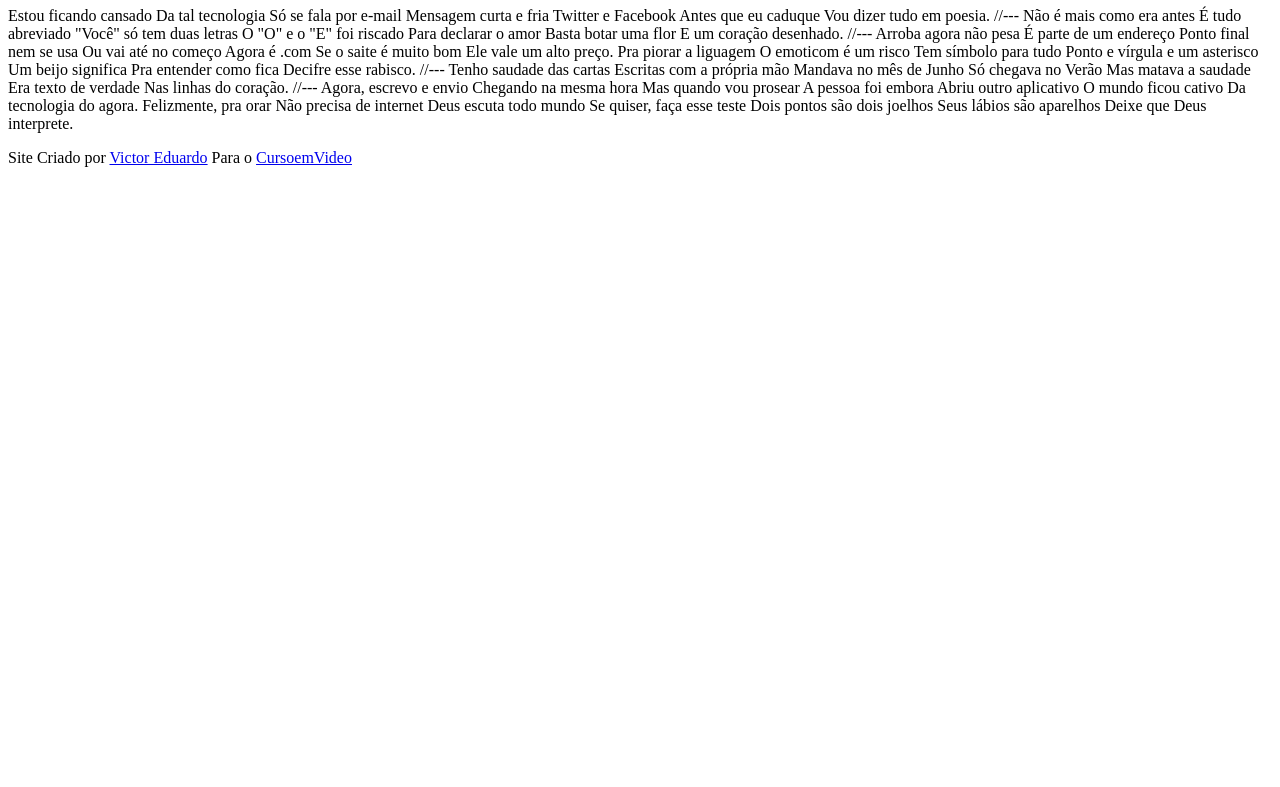
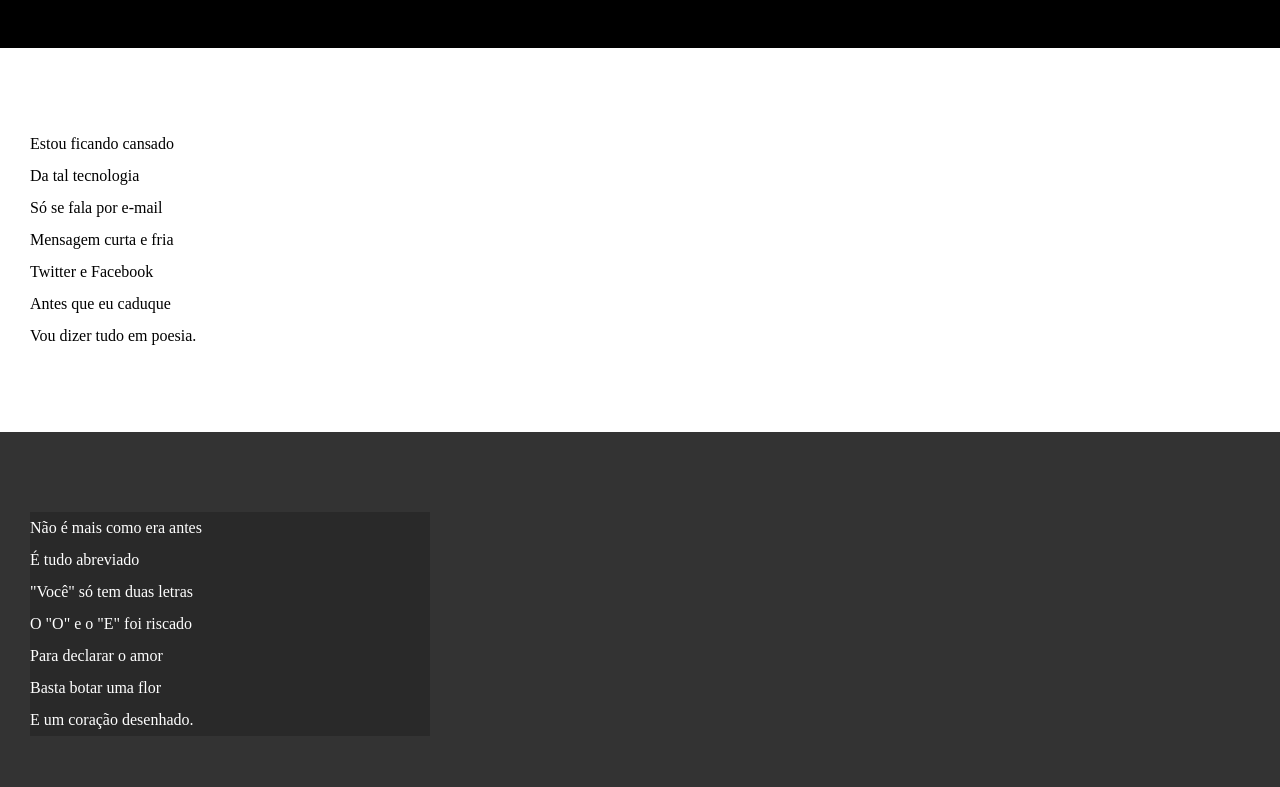
Before and after one commit to victor7z/html-css, a plain HTML site: page desafios/d012/index.html in a window 1280 px wide. Shown: the part 107-894 px from the top of the page. Before the commit the page ends 800 px from the top, so only its background shows below. Drawn offline with Linux system fonts and the light colour scheme.

Commit message:
atualizei estilos dos textos e blocos

```diff
--- a/desafios/d012/index.html
+++ b/desafios/d012/index.html
@@ -4,6 +4,7 @@
     <meta charset="UTF-8">
     <meta name="viewport" content="width=device-width, initial-scale=1.0">
     <title>Cordel Moderno</title>
+    <link rel="stylesheet" href="style.css">
 </head>
 <body>
     <header>
@@ -12,69 +13,88 @@
 
     </header>
 
-    Estou ficando cansado
-    Da tal tecnologia
-    Só se fala por e-mail
-    Mensagem curta e fria
-    Twitter e Facebook
-    Antes que eu caduque
-    Vou dizer tudo em poesia.
+    <section class="normal">
+        <p>
+            Estou ficando cansado <br>
+            Da tal tecnologia <br>
+            Só se fala por e-mail <br>
+            Mensagem curta e fria <br>
+            Twitter e Facebook <br>
+            Antes que eu caduque <br>
+            Vou dizer tudo em poesia.
+        </p>
+    </section>
 
-    //---
+    <section class="imagem">
+        <p>
+            Não é mais como era antes <br>
+            É tudo abreviado <br>
+            "Você" só tem duas letras <br>
+            O "O" e o "E" foi riscado <br>
+            Para declarar o amor <br>
+            Basta botar uma flor <br>
+            E um coração desenhado.
+        </p>
+    </section>
 
-    Não é mais como era antes
-    É tudo abreviado
-    "Você" só tem duas letras
-    O "O" e o "E" foi riscado
-    Para declarar o amor
-    Basta botar uma flor
-    E um coração desenhado.
+    <section class="normal">
 
-    //---
+            <p>
+                Arroba agora não pesa <br>
+                É parte de um endereço <br>
+                Ponto final nem se usa <br>
+                Ou vai até no começo <br>
+                Agora é .com <br>
+                Se o saite é muito bom <br>
+                Ele vale um alto preço. <br>
+            </p>
 
-    Arroba agora não pesa
-    É parte de um endereço
-    Ponto final nem se usa
-    Ou vai até no começo
-    Agora é .com
-    Se o saite é muito bom
-    Ele vale um alto preço.
+            <p>
+                Pra piorar a liguagem <br>
+                O emoticom é um risco <br>
+                Tem símbolo para tudo <br>
+                Ponto e vírgula e um asterisco <br>
+                Um beijo significa <br>
+                Pra entender como fica <br>
+                Decifre esse rabisco.
+            </p>
 
-    Pra piorar a liguagem
-    O emoticom é um risco
-    Tem símbolo para tudo
-    Ponto e vírgula e um asterisco
-    Um beijo significa
-    Pra entender como fica
-    Decifre esse rabisco.
+    </section>
 
-    //---
+    <section class="imagem">
+        <p>
+            Tenho saudade das cartas <br>
+            Escritas com a própria mão <br>
+            Mandava no mês de Junho <br>
+            Só chegava no Verão <br>
+            Mas matava a saudade <br>
+            Era texto de verdade <br>
+            Nas linhas do coração.
+        </p>
+    </section>
 
-    Tenho saudade das cartas
-    Escritas com a própria mão
-    Mandava no mês de Junho
-    Só chegava no Verão
-    Mas matava a saudade
-    Era texto de verdade
-    Nas linhas do coração.
+    <section class="normal">
+        <p>
+            Agora, escrevo e envio <br>
+            Chegando na mesma hora <br>
+            Mas quando vou prosear <br>
+            A pessoa foi embora <br>
+            Abriu outro aplicativo <br>
+            O mundo ficou cativo <br>
+            Da tecnologia do agora. <br>
+        </p>
 
-    //---
+        <p>
+            Felizmente, pra orar <br>
+            Não precisa de internet <br>
+            Deus escuta todo mundo <br>
+            Se quiser, faça esse teste <br>
+            Dois pontos são dois joelhos <br>
+            Seus lábios são aparelhos <br>
+            Deixe que Deus interprete.
+        </p>
 
-    Agora, escrevo e envio
-    Chegando na mesma hora
-    Mas quando vou prosear
-    A pessoa foi embora
-    Abriu outro aplicativo
-    O mundo ficou cativo
-    Da tecnologia do agora.
-
-    Felizmente, pra orar
-    Não precisa de internet
-    Deus escuta todo mundo
-    Se quiser, faça esse teste
-    Dois pontos são dois joelhos
-    Seus lábios são aparelhos
-    Deixe que Deus interprete.
+    </section>
     <footer>
         <p>
             Site Criado por <a href="https://github.com/victor7z" target="_blank">Victor Eduardo</a> Para o <a href="https://www.cursoemvideo.com" target="_blank">CursoemVideo</a>
--- /dev/null
+++ b/desafios/d012/style.css
@@ -0,0 +1,59 @@
+@charset "UTF-8";
+
+* {
+    margin: 0;
+    padding: 0;
+}
+
+html, body {
+    min-height: 100vh;
+    background-color: darkgray;
+}
+header {
+    background-color: black;
+    color: white;
+    text-align: center;
+}
+header > h1 {
+    padding-top: 50px;
+    font-variant: small-caps;
+}
+header > p {
+    padding-bottom: 50px;
+}
+
+header a, footer a {
+    color: white;
+    text-decoration: none;
+    font-weight: bolder;
+}
+header a:hover, footer a:hover {
+    text-decoration: underline;
+}
+
+section {
+    padding: 10vh 0vh;
+    line-height: 2em;
+    padding-left: 30px;
+}
+
+section.normal {
+    background-color: white;
+    color: black;
+
+}
+section.imagem {
+    background-color: rgb(51, 51, 51);
+    color: white;
+}
+section.imagem > p {
+    width: 400px;
+    background-color: rgba(0, 0, 0, 0.205);
+}
+
+footer {
+    padding: 10px;
+    text-align: center;
+    background-color: black;
+    color: white;
+}
```
